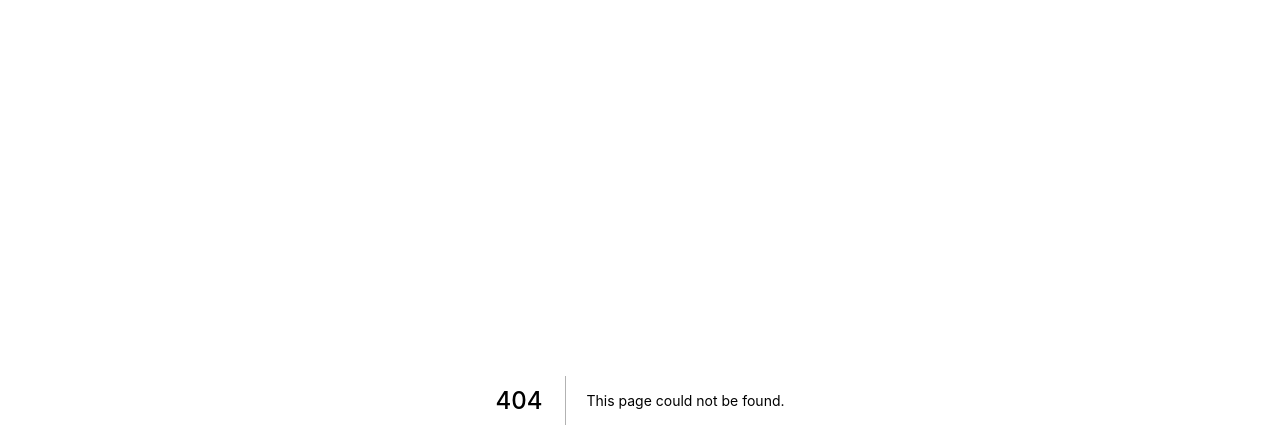
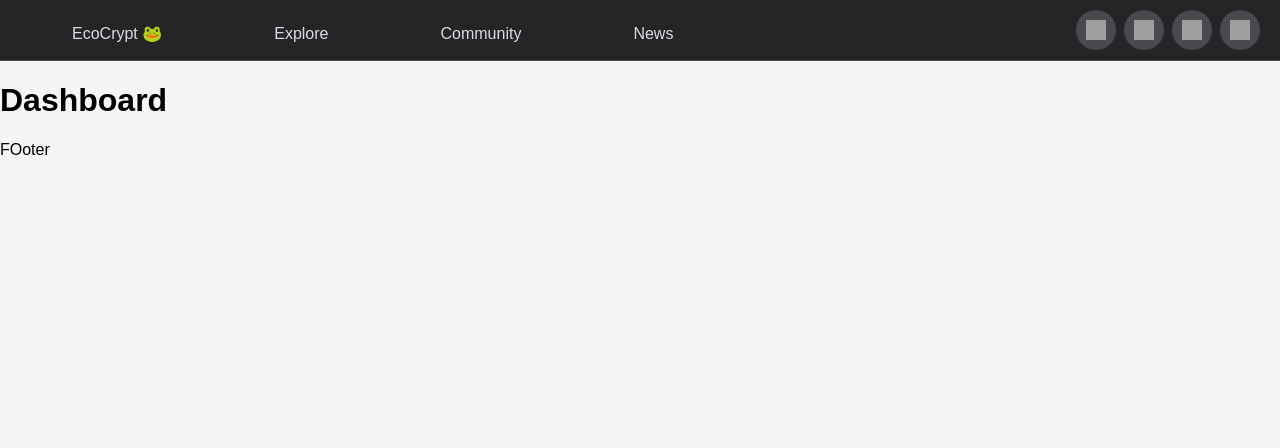
Before and after one commit to lmanzanero/next-js-app, a Next.js app: page /dashboard in a window 1280 px wide. Before the commit this address had no page. Shown: the top 448 px of the page. Built offline with nearby package versions, Linux system fonts and the light colour scheme; grey boxes are pictures that could not be loaded.

Commit message:
added dashboard page

```diff
--- /dev/null
+++ b/pages/dashboard.js
@@ -0,0 +1,10 @@
+import React, { useState, useEffect, useRef } from 'react';
+import Layout from '../components/Layout';
+
+export default function Dashboard() {
+  return (
+    <Layout>
+      <h1>Dashboard</h1>
+    </Layout>
+  );
+}
```
